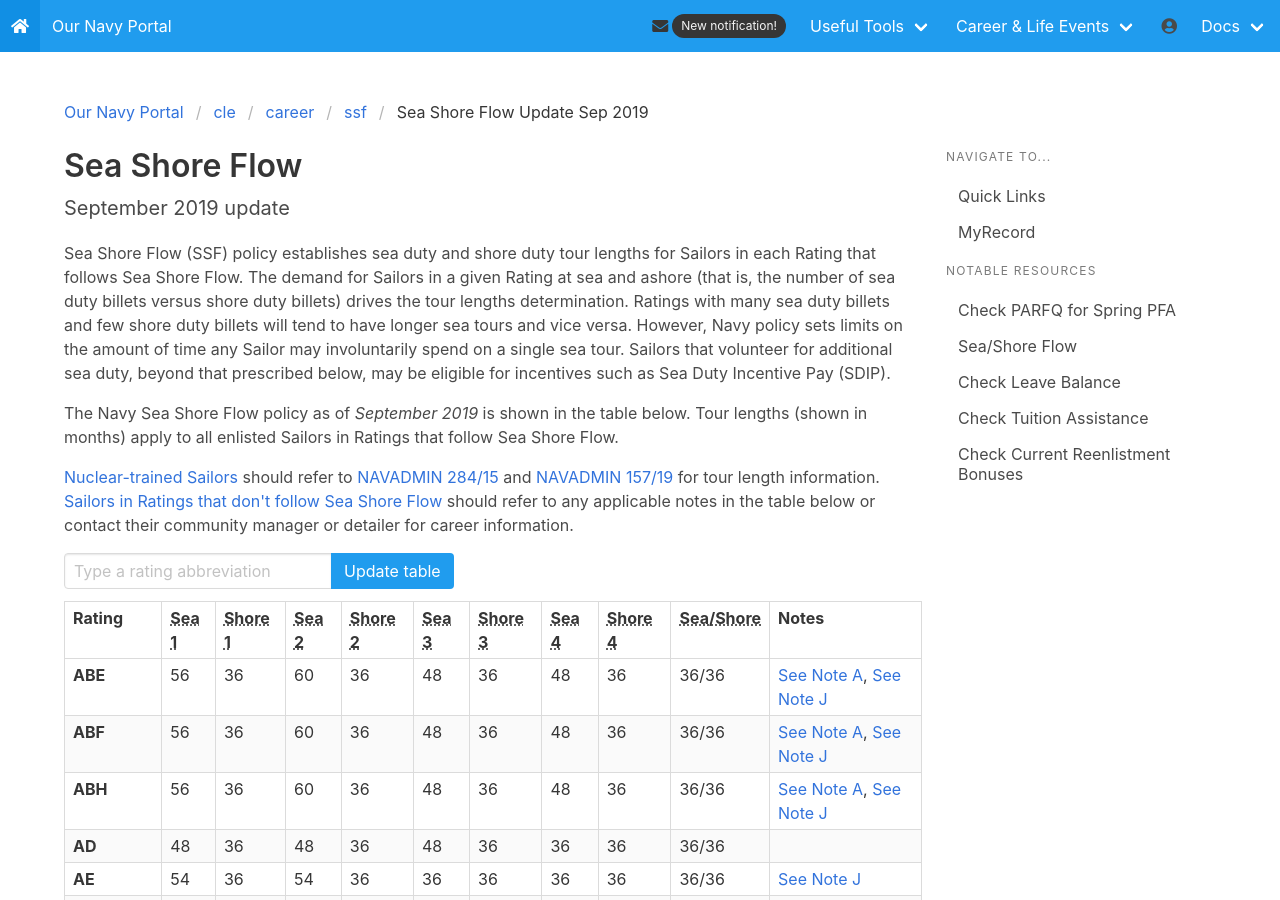
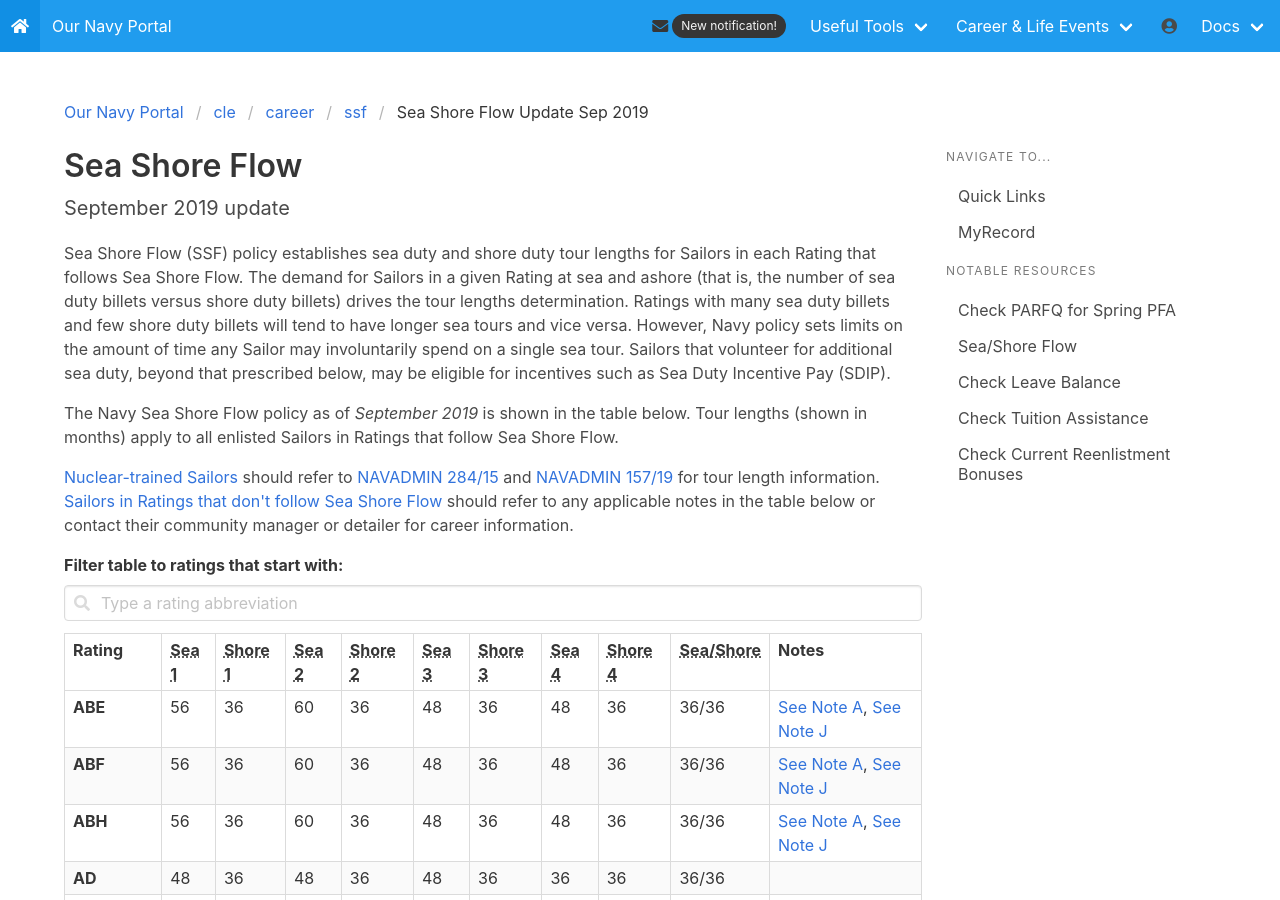
Before and after one commit to mpyne-navy/proj-waterfall, a Jekyll site: the page built from cle/career/ssf/ssf-2019-09.html, in a window 1280 px wide and 900 px high. Built offline with Jekyll 4.4.1, drawn with Linux system fonts in a browser that asks for light colours.

Commit message:
Make Sea Shore Flow table search happen each time input changes.

```diff
--- a/cle/career/ssf/ssf-2019-09.html
+++ b/cle/career/ssf/ssf-2019-09.html
@@ -32,14 +32,11 @@
 for career information.
 </p>
 
-<div class="field has-addons">
-  <div class="control">
+<div class="field">
+  <label class="label">Filter table to ratings that start with:</label>
+  <div class="control has-icons-left">
     <input id="input_rating_filter" class="input" type="text" placeholder="Type a rating abbreviation">
-  </div>
-  <div class="control">
-    <button id="btn_update_table" class="button is-info">
-      Update table
-    </button>
+    <span class="icon is-small is-left"><i class="fas fa-search"></i></span>
   </div>
 </div>
 <!-- Javascript that applies to this is below the table -->
@@ -1115,14 +1112,13 @@
 </table>
 
 <script>
-const button = document.getElementById('btn_update_table');
 const search_text = document.getElementById('input_rating_filter');
 
-if (!button || !search_text) {
-  throw new Error('button updater or search input not in DOM???');
+if (!search_text) {
+  throw new Error('search input not in DOM???');
 }
 
-button.addEventListener('click', (ev) => {
+search_text.addEventListener('input', ev => {
   const cur_search_text = search_text.value.toUpperCase();
   const cur_search_id = 'rating_' + cur_search_text;
 
```
